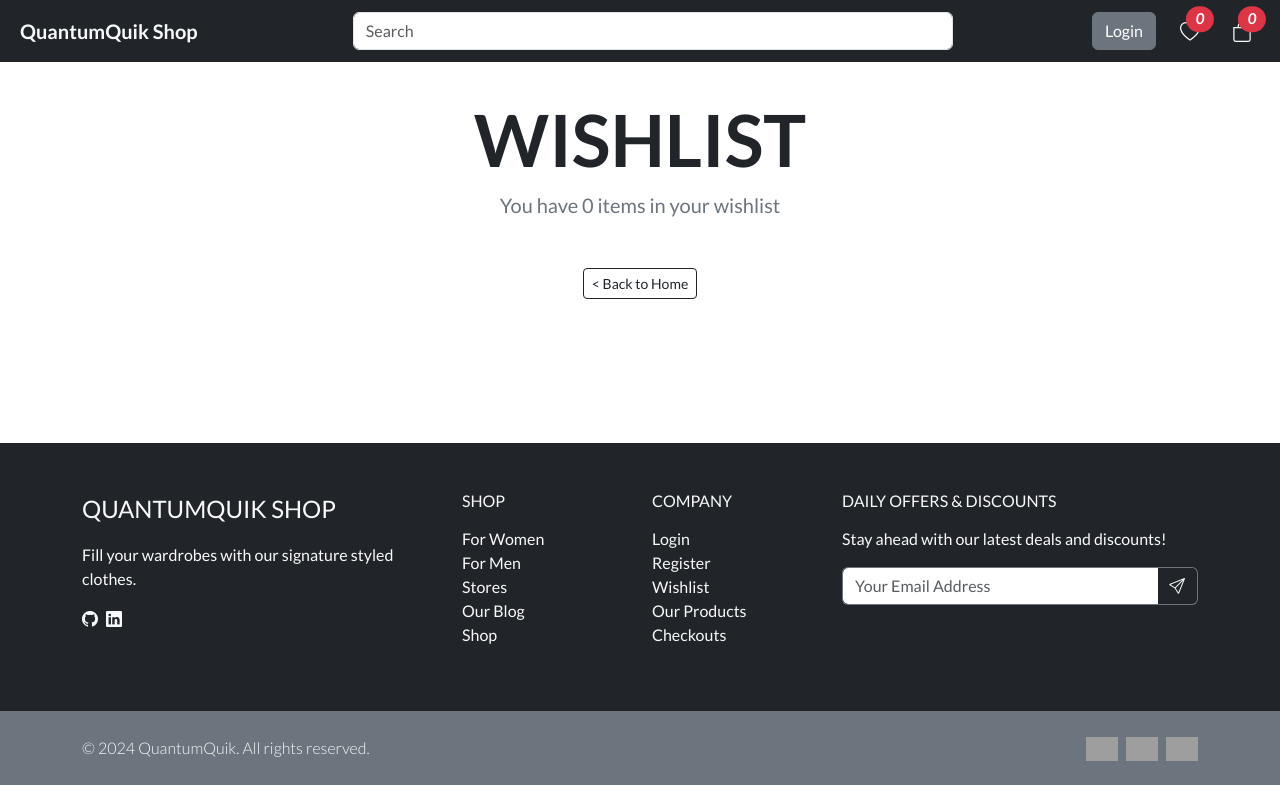
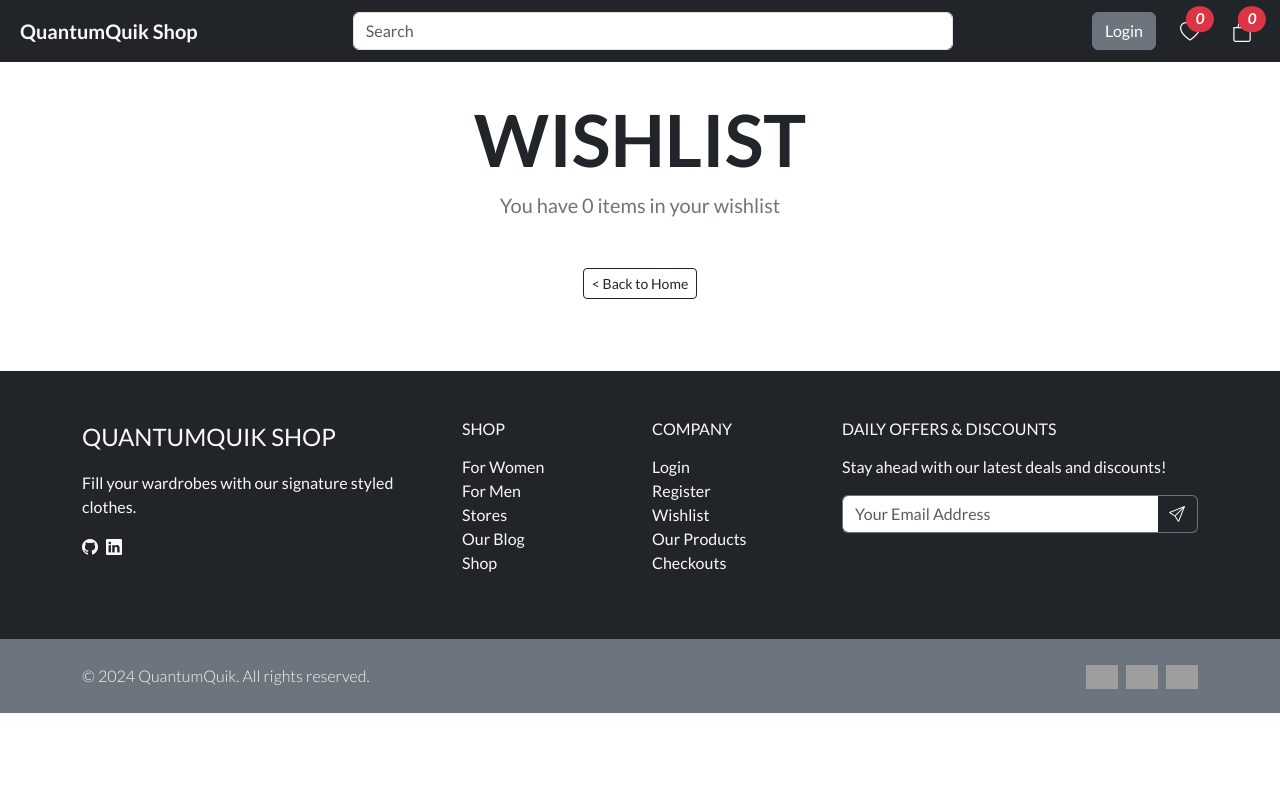
Before and after one commit to Malaya47/QuantumQuikShop, a React (Vite) app: page /wishlist in a window 1280 px wide. Built offline with nearby package versions, Linux system fonts and the light colour scheme; grey boxes are pictures that could not be loaded.

Commit message:
Improved spacing

```diff
--- a/src/pages/Wishlist.jsx
+++ b/src/pages/Wishlist.jsx
@@ -44,7 +44,7 @@ const Wishlist = () => {
         )}
       </div>
 
-      <div className="container py-5">
+      <div className="container mb-5">
         <div className="row row-cols-1 row-cols-md-2 row-cols-lg-4 g-4">
           {wishlist.map((product) => (
             <div key={product._id} className="col-md-6 col-lg-4">
```
